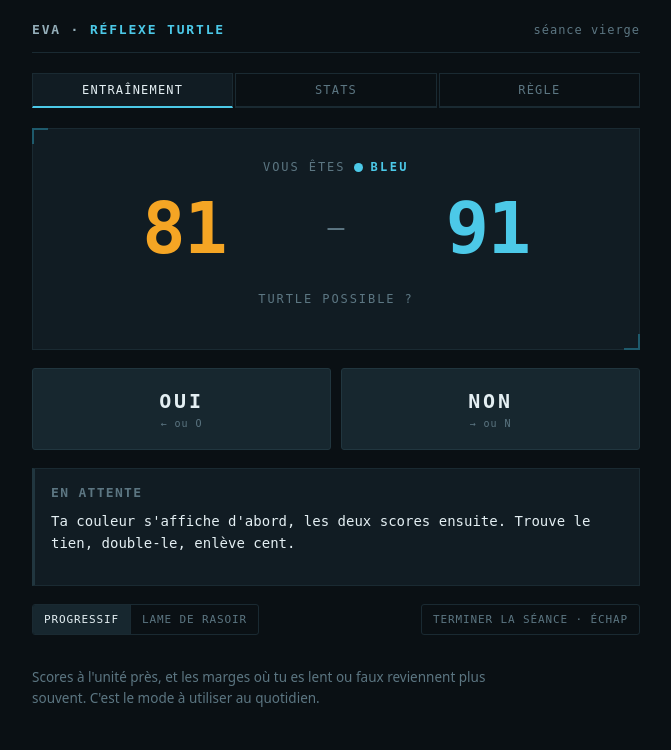
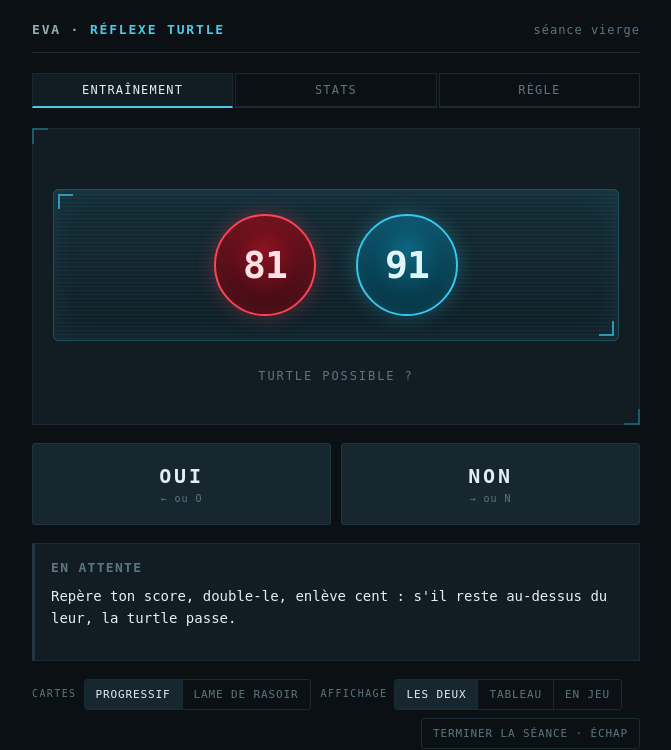
Before and after one commit to Mouflon23/EVA-turtle, a plain HTML site: page index.html in a window 1280 px wide. Both pictures are taken after a click on the button "PROGRESSIF". Shown: the top 750 px of the page, without its empty margins (304-975 px from the left). Drawn offline with Linux system fonts and the light colour scheme.

Commit message:
Affichage « en jeu » : deux ronds, rouge à gauche, bleu à droite
Reproduit le bloc de score du bracelet : le rond rouge est toujours
l'adverse et toujours à gauche, le bleu toujours le nôtre. Positions et
couleurs fixes, donc aucun camp à identifier et aucune annonce avant les
chiffres — tout est dans le calcul.

Un réglage « Affichage » choisit entre les deux affichages ou laisse le
tirage au hasard à chaque carte, ce qui est le réglage par défaut : le
tableau reste le seul qui oblige à lire son camp.

Les deux affichages occupent la même hauteur, le bloc ne saute pas d'une
carte à l'autre.

Co-Authored-By: Claude Opus 5 <noreply@anthropic.com>

```diff
--- a/index.html
+++ b/index.html
@@ -23,6 +23,9 @@
     --us-dim: #1E5A6C;
     --them: #F5A524;
     --them-dim: #6B4A0F;
+    --hud-red: #FF4256;
+    --hud-blue: #35C8EC;
+    --hud-line: #1F4F60;
     --good: #5FE08A;
     --bad: #FF5470;
     --r: 3px;
@@ -127,9 +130,10 @@
   .frame::after  { bottom: -1px; right: -1px; border-left: 0; border-top: 0; }
 
   /* ---------- duel ---------- */
-  .stage { min-height: 168px; display: flex; flex-direction: column; justify-content: center; gap: 14px; }
+  .stage { min-height: 214px; display: flex; flex-direction: column; justify-content: center; gap: 14px; }
 
   .duel {
+    min-height: 152px;
     display: grid;
     grid-template-columns: 1fr auto 1fr;
     align-items: center;
@@ -149,6 +153,69 @@
 
   .stage.blank .num { color: var(--line); }
 
+  /* ---------- vue en jeu ---------- */
+  /* la convention du jeu : le rond rouge est toujours l'adverse et toujours a
+     gauche, le bleu toujours le notre. Rien a identifier, mais la lecture change
+     de forme — c'est ce basculement d'un affichage a l'autre qu'on entraine. */
+  .hud {
+    min-height: 152px;
+    position: relative;
+    display: flex;
+    flex-direction: column;
+    justify-content: center;
+    padding: 16px;
+    border: 1px solid var(--hud-line);
+    border-radius: 5px;
+    background:
+      repeating-linear-gradient(180deg, rgba(76,201,232,.05) 0 1px, transparent 1px 4px),
+      linear-gradient(180deg, rgba(76,201,232,.09), rgba(76,201,232,.015));
+    box-shadow: inset 0 0 30px rgba(76,201,232,.09);
+  }
+  .hud::before, .hud::after {
+    content: "";
+    position: absolute;
+    width: 13px; height: 13px;
+    border: 2px solid var(--hud-blue);
+    opacity: .7;
+    pointer-events: none;
+  }
+  .hud::before { top: 4px; left: 4px; border-right: 0; border-bottom: 0; }
+  .hud::after  { bottom: 4px; right: 4px; border-left: 0; border-top: 0; }
+
+  .hud-scores { display: flex; align-items: center; justify-content: center; gap: clamp(16px, 7vw, 40px); }
+  .orb {
+    width: clamp(80px, 23vw, 102px);
+    aspect-ratio: 1 / 1;
+    border-radius: 50%;
+    display: grid;
+    place-items: center;
+    border: 2px solid;
+    font-family: var(--mono);
+    font-size: clamp(30px, 9vw, 38px);
+    font-weight: 700;
+    line-height: 1;
+    letter-spacing: -0.02em;
+    font-variant-numeric: tabular-nums;
+  }
+  .orb.them {
+    border-color: var(--hud-red);
+    color: #FFE2E6;
+    background: radial-gradient(circle at 50% 34%, #8C1322, #3A0B12 74%);
+    box-shadow: 0 0 20px rgba(255,66,86,.30), inset 0 0 20px rgba(255,66,86,.22);
+  }
+  .orb.us {
+    border-color: var(--hud-blue);
+    color: #DFF6FD;
+    background: radial-gradient(circle at 50% 34%, #0E6683, #06303E 74%);
+    box-shadow: 0 0 20px rgba(53,200,236,.30), inset 0 0 20px rgba(53,200,236,.22);
+  }
+  .stage.blank .orb {
+    border-color: var(--line);
+    color: var(--line);
+    background: none;
+    box-shadow: none;
+  }
+
   /* l'annonce du camp arrive avant les scores : la couleur est connue, le score est a trouver */
   .youare {
     margin: 0; text-align: center; min-height: 20px;
@@ -163,7 +230,7 @@
 
   .stage[hidden], .recap[hidden] { display: none; }
   .recap {
-    min-height: 168px;
+    min-height: 214px;
     display: flex; flex-direction: column;
     align-items: center; justify-content: center; gap: 15px;
   }
@@ -282,7 +349,12 @@
   }
 
   /* ---------- settings ---------- */
-  .opts { display: flex; flex-wrap: wrap; gap: 8px; align-items: center; }
+  .opts { display: flex; flex-wrap: wrap; gap: 8px 10px; align-items: center; }
+  .opt-group { display: flex; align-items: center; gap: 7px; }
+  .opt-k {
+    font-family: var(--mono); font-size: 10px; letter-spacing: 0.14em;
+    text-transform: uppercase; color: var(--ink-3);
+  }
   .seg { display: flex; border: 1px solid var(--line-soft); border-radius: var(--r); overflow: hidden; }
   .seg button {
     appearance: none;
@@ -400,6 +472,10 @@
   }
   .note { font-size: 13.5px; color: var(--ink-3); max-width: 62ch; }
 
+  @media (max-width: 420px) {
+    .seg button { padding: 8px 8px; }
+  }
+
   @media (prefers-reduced-motion: reduce) {
     * { transition: none !important; animation: none !important; }
   }
@@ -446,20 +522,32 @@
         <span class="label" id="vLabel">En attente</span>
         <span class="rt" id="vRt"></span>
       </div>
-      <div class="calc" id="vCalc">Ta couleur s'affiche d'abord, les deux scores ensuite. Trouve le tien, double-le, enlève cent.</div>
+      <div class="calc" id="vCalc">Repère ton score, double-le, enlève cent : s'il reste au-dessus du leur, la turtle passe.</div>
       <div class="calc-alt" id="vAlt"></div>
       <div class="flag" id="vFlag" hidden></div>
     </div>
 
     <div class="opts">
+      <div class="opt-group">
+        <span class="opt-k">Cartes</span>
         <div class="seg" role="group" aria-label="Mode d'entraînement">
           <button id="m-progressif" aria-pressed="true">Progressif</button>
           <button id="m-razor" aria-pressed="false">Lame de rasoir</button>
         </div>
+      </div>
+      <div class="opt-group">
+        <span class="opt-k">Affichage</span>
+        <div class="seg" role="group" aria-label="Affichage des scores">
+          <button id="v-both" aria-pressed="true">Les deux</button>
+          <button id="v-board" aria-pressed="false">Tableau</button>
+          <button id="v-game" aria-pressed="false">En jeu</button>
+        </div>
+      </div>
       <button class="stop" id="stop">Terminer la séance · Échap</button>
     </div>
     <p class="note" id="modeNote"></p>
-    <p class="note">Ta couleur t'est annoncée avant chaque carte, puis les deux camps tombent au hasard d'un côté ou de l'autre. Rien n'indique ton score à part la couleur : ni la position, ni l'ordre.</p>
+    <p class="note" id="viewNote"></p>
+    <p class="note">En affichage tableau, ta couleur t'est annoncée avant chaque carte, puis les deux camps tombent au hasard d'un côté ou de l'autre : rien n'indique ton score à part la couleur, ni la position, ni l'ordre. En affichage en jeu, aucune annonce — c'est la convention du bracelet qui s'applique, le rond rouge à gauche est toujours l'adverse et le rond bleu à droite toujours le tien.</p>
   </div>
 
   <!-- ============ STATS ============ -->
@@ -499,7 +587,7 @@
       <h2>La règle, version match</h2>
       <div class="formula"><span style="color:var(--ink)">ton score</span> × 2 − 100 &gt; <span style="color:var(--ink-2)">le leur</span></div>
       <ol class="steps">
-        <li><span><b>Ta couleur d'abord.</b> Toujours. C'est ton score qu'on double, donc autant le trouver avant de calculer quoi que ce soit — c'est ça qui verrouille l'inversion. L'entraîneur t'annonce ta couleur, puis place les deux camps au hasard : seule la couleur dit lequel est le tien.</span></li>
+        <li><span><b>Ta couleur d'abord.</b> Toujours. C'est ton score qu'on double, donc autant le trouver avant de calculer quoi que ce soit — c'est ça qui verrouille l'inversion. L'entraîneur t'annonce ta couleur, puis place les deux camps au hasard : seule la couleur dit lequel est le tien. En affichage en jeu, pas de piège — le rond rouge de gauche est toujours l'adverse, le rond bleu de droite toujours le tien, comme sur ton bracelet.</span></li>
         <li><span><b>Enlève cinquante, puis double.</b> 87 → 37 → <b>74</b>. C'est le score plafond qu'ils ne doivent pas atteindre. Strictement identique à « double, enlève cent », mais tu ne dépasses jamais 50 avant de doubler — c'est ce qui rend les unités tenables.</span></li>
         <li><span><b>Compare.</b> Strictement en dessous → turtle. À égalité pile, c'est non.</span></li>
       </ol>
@@ -551,7 +639,7 @@
   var MIN_RT = 180, TARGET_RT = 2000, KEY = "eva-turtle-v1";
 
   /* ================= stockage ================= */
-  var data = { v: 1, attempts: [], mode: "progressif" };
+  var data = { v: 1, attempts: [], mode: "progressif", view: "both" };
   try {
     var raw = localStorage.getItem(KEY);
     if (raw) {
@@ -559,7 +647,8 @@
       if (p && Array.isArray(p.attempts)) data = {
         v: 1,
         attempts: p.attempts.slice(-3000),
-        mode: p.mode === "razor" ? p.mode : "progressif"
+        mode: p.mode === "razor" ? p.mode : "progressif",
+        view: p.view === "board" || p.view === "game" ? p.view : "both"
       };
     }
   } catch (err) { /* stockage indisponible : on tourne en mémoire */ }
@@ -660,6 +749,22 @@
   }
   var SIDE_BLANK = '<div class="side"><span class="num">··</span></div>';
 
+  // vue en jeu : rouge = eux a gauche, bleu = nous a droite, jamais l'inverse
+  var GAME_US   = { name: "BLEU",  c: "var(--hud-blue)" };
+  var GAME_THEM = { name: "ROUGE", c: "var(--hud-red)" };
+
+  function HUD(theirs, mine) {
+    return '<div class="hud-scores">' +
+           '<div class="orb them">' + theirs + '</div>' +
+           '<div class="orb us">' + mine + '</div>' +
+           '</div>';
+  }
+
+  // "both" : un tirage par carte, pour qu'aucun des deux affichages ne devienne une routine
+  function pickView() {
+    return data.view === "both" ? (Math.random() < 0.5 ? "game" : "board") : data.view;
+  }
+
   function clearTimer() { if (timer) { clearTimeout(timer); timer = null; } }
 
   function nextCard() {
@@ -668,15 +773,25 @@
     phase = "blank";
     frame.classList.remove("tappable");
     card = genCard();
+    card.view = pickView();
     // le camp est annonce avant les scores, comme en match ; les bandes de couleur,
     // elles, n'apparaissent qu'avec les chiffres, sinon le cote serait repere d'avance
-    var side = Math.random() < 0.5 ? 0 : 1;   // tirage franc : jamais d'alternance a deviner
+    if (card.view === "game") {
+      card.mine = GAME_US;
+      card.theirs = GAME_THEM;
+    } else {
+      var side = Math.random() < 0.5 ? 0 : 1; // tirage franc : jamais d'alternance a deviner
       card.mine = TEAMS[side];
       card.theirs = TEAMS[1 - side];
+    }
     stage.classList.add("blank");
     youAre.style.setProperty("--team", card.mine.c);
-    youAre.innerHTML = 'Vous êtes <b><span class="dot"></span>' + card.mine.name + '</b>';
-    duel.innerHTML = SIDE_BLANK + SEP + SIDE_BLANK;
+    // en jeu, le bleu est toujours le notre : il n'y a rien a annoncer
+    youAre.innerHTML = card.view === "game"
+      ? "&nbsp;"
+      : 'Vous êtes <b><span class="dot"></span>' + card.mine.name + '</b>';
+    duel.className = card.view === "game" ? "hud" : "duel";
+    duel.innerHTML = card.view === "game" ? HUD("··", "··") : SIDE_BLANK + SEP + SIDE_BLANK;
     prompt.textContent = "Prêt…";
     btnYes.disabled = btnNo.disabled = true;
     // délai variable : empêche de répondre au rythme plutôt qu'au score
@@ -690,9 +805,13 @@
     stage.classList.remove("blank");
     if (!verdict.classList.contains("idle")) verdict.classList.add("past"); // la carte précédente ne doit plus capter l'oeil
 
+    if (card.view === "game") {
+      duel.innerHTML = HUD(card.e, card.n);   // position imposee par le jeu, pas de tirage
+    } else {
       var mine = SIDE(card.mine, card.n), theirs = SIDE(card.theirs, card.e);
       var flip = Math.random() < 0.5;   // les camps changent de côté à chaque carte
       duel.innerHTML = flip ? theirs + SEP + mine : mine + SEP + theirs;
+    }
 
     prompt.textContent = "Turtle possible ?";
     btnYes.disabled = btnNo.disabled = false;
@@ -758,7 +877,7 @@
     else prompt.textContent = "Toucher les scores ou Espace";
   }
 
-  var INTRO = "Ta couleur s'affiche d'abord, les deux scores ensuite. Trouve le tien, double-le, enlève cent.";
+  var INTRO = "Repère ton score, double-le, enlève cent : s'il reste au-dessus du leur, la turtle passe.";
 
   // Arrêt : le minuteur et le chrono de la carte affichée sont coupés avant
   // tout enregistrement, donc cette carte ne compte ni en justesse ni en temps.
@@ -872,6 +991,24 @@
       el("m-" + m).setAttribute("aria-pressed", String(data.mode === m));
     });
     el("modeNote").textContent = MODE_NOTES[data.mode];
+  }
+
+  var VIEW_NOTES = {
+    both: "Les deux affichages tombent au hasard, une carte sur deux environ. C'est le réglage à garder : en match tu lis les ronds, mais le tableau est le seul qui t'oblige à identifier ton camp.",
+    board: "Tableau seul : les deux camps changent de côté à chaque carte, et seule la couleur annoncée dit lequel est le tien.",
+    game: "En jeu seul : rouge à gauche pour eux, bleu à droite pour toi, comme sur ton bracelet. Rien à identifier, rien à annoncer — tout est dans le calcul."
+  };
+  ["both", "board", "game"].forEach(function (v) {
+    el("v-" + v).addEventListener("click", function () {
+      data.view = v; save(); syncView();
+      if (phase === "ended") startSession(); else nextCard();
+    });
+  });
+  function syncView() {
+    ["both", "board", "game"].forEach(function (v) {
+      el("v-" + v).setAttribute("aria-pressed", String(data.view === v));
+    });
+    el("viewNote").textContent = VIEW_NOTES[data.view];
   }
   /* ================= stats ================= */
   function statsVisible() { return !el("p-stats").hidden; }
@@ -1084,6 +1221,7 @@
 
   /* ================= démarrage ================= */
   syncMode();
+  syncView();
   renderRail();
   nextCard();
 })();
```
Lines whose indentation alone changed are shown as unchanged.
